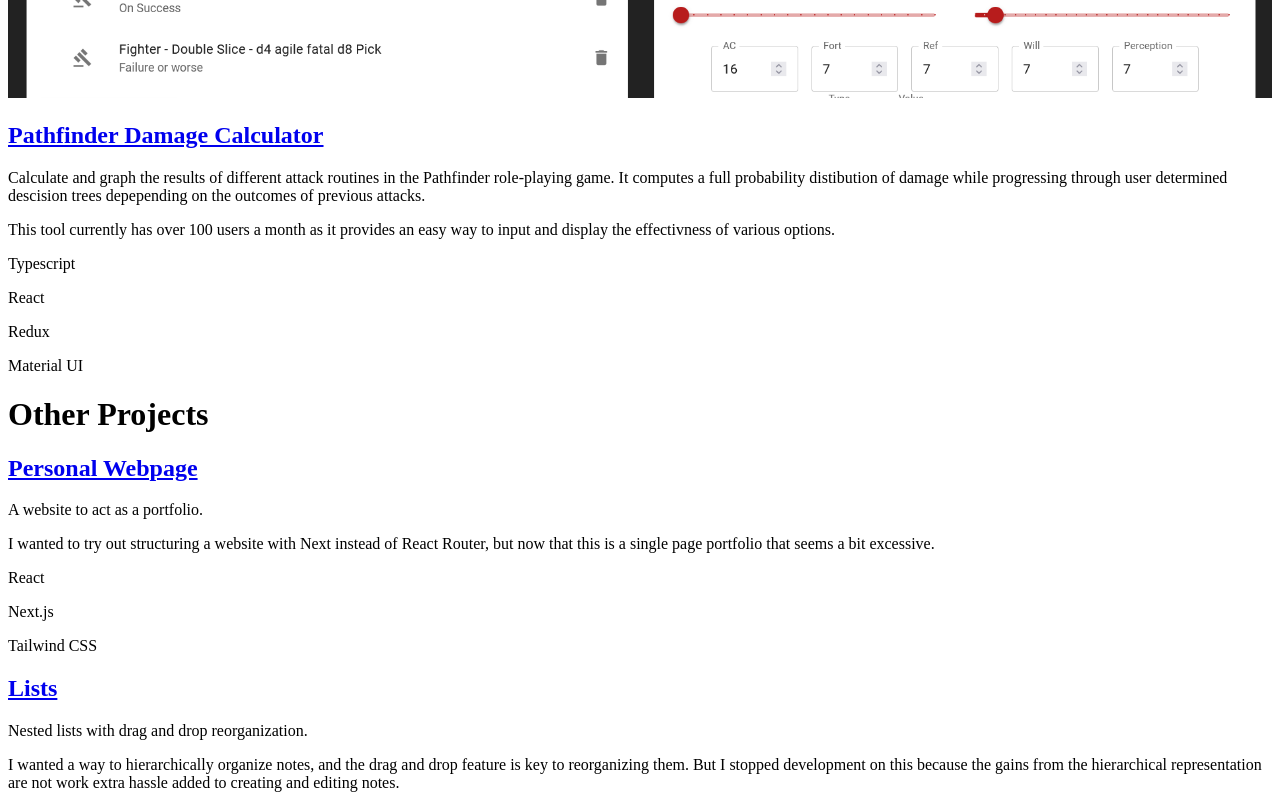
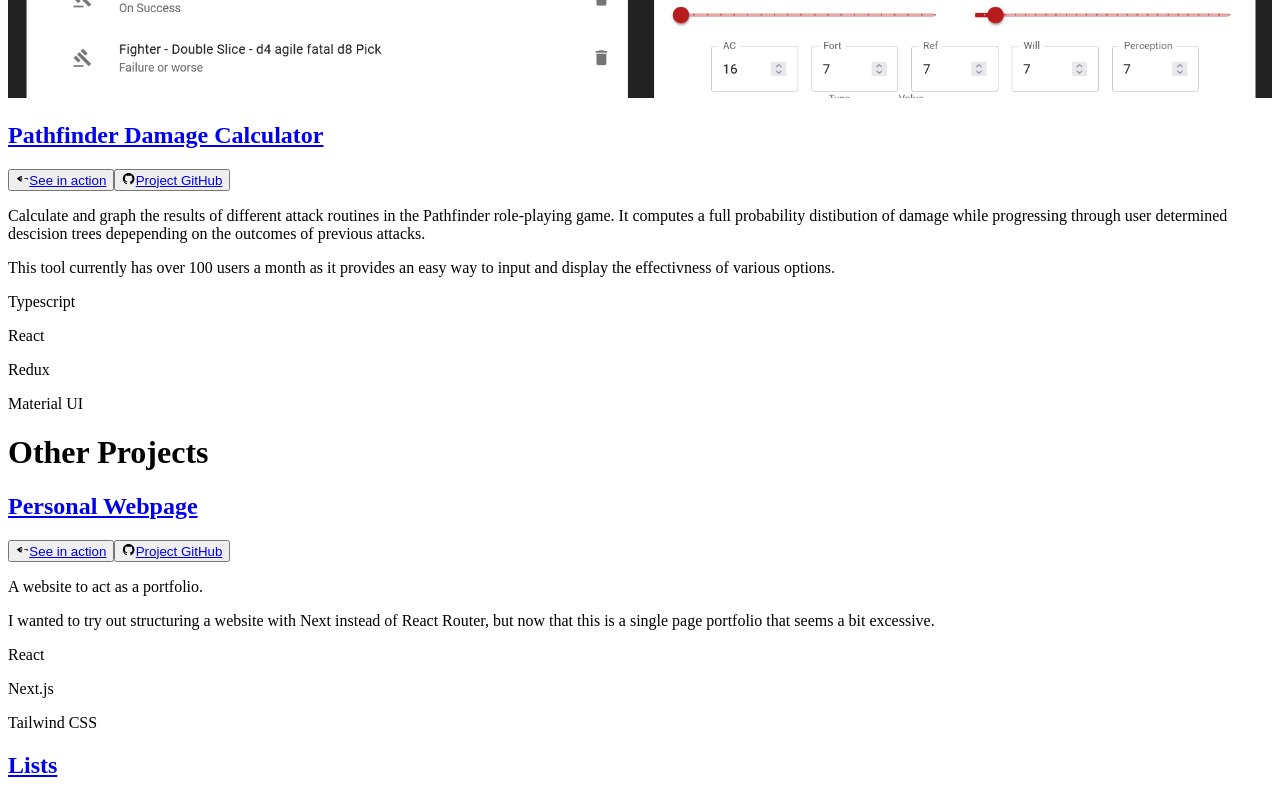
Before and after one commit to bahalbach/personal, a Next.js app: page / in a window 1280 px wide. Shown: the part 1000-1797 px from the top of the page. Built offline with nearby package versions, Linux system fonts and the light colour scheme.

Commit message:
Added links to projects

```diff
--- a/components/LinkButton.tsx
+++ b/components/LinkButton.tsx
@@ -1,16 +1,21 @@
 import React, { ReactNode } from "react";
 
+// add small link button for "view project" and "project github" links
 export default function LinkButton({
   href,
   text,
   icon,
+  text_size = "text-2xl",
 }: {
   icon: ReactNode;
   href: string;
   text: string;
+  text_size?: string;
 }) {
   return (
-    <button className="flex items-center gap-2 text-2xl text-white  my-2 border border-blue-500 px-4 py-2 bg-blue-500 hover:bg-blue-700">
+    <button
+      className={`flex items-center gap-2 ${text_size} text-white  my-2 border border-blue-500 px-4 py-2 bg-blue-500 hover:bg-blue-700`}
+    >
       {icon}
       <a href={href} target="_blank" rel="noopener noreferrer">
         <span>{text}</span>
--- a/components/Projects.tsx
+++ b/components/Projects.tsx
@@ -2,6 +2,60 @@ import React from "react";
 import Image from "next/image";
 import pf2calculator from "../public/images/pf2calculator.png";
 import userData from "../constants/data";
+import LinkButton from "./LinkButton";
+import { AiFillGithub } from "react-icons/ai";
+import { GiLookAt } from "react-icons/gi";
+
+function ProjectBody({
+  href,
+  github,
+  description,
+  techUsed,
+}: {
+  href: string;
+  github: string;
+  description: string[];
+  techUsed: string[];
+}) {
+  return (
+    <React.Fragment>
+      <div className="flex flex-row items-center flex-auto justify-evenly">
+        <LinkButton
+          href={href}
+          text="See in action"
+          text_size="text-sm"
+          icon={<GiLookAt />}
+        />
+        <LinkButton
+          href={github}
+          text="Project GitHub"
+          text_size="text-sm"
+          icon={<AiFillGithub />}
+        />
+      </div>
+      {description.map((paragraph) => {
+        return (
+          <p
+            className="text-base text-gray-700 dark:text-gray-300"
+            key={paragraph}
+          >
+            {paragraph}
+          </p>
+        );
+      })}
+
+      <div className="flex justify-evenly gap-5 flex-wrap">
+        {techUsed.map((tech) => {
+          return (
+            <p key={tech} className="text-sm text-gray-800 dark:text-gray-200">
+              {tech}
+            </p>
+          );
+        })}
+      </div>
+    </React.Fragment>
+  );
+}
 
 export default function Projects() {
   return (
@@ -28,29 +82,12 @@ export default function Projects() {
                     {name}
                   </h2>
                 </a>
-                {description.map((paragraph) => {
-                  return (
-                    <p
-                      className="text-base text-gray-700 dark:text-gray-300"
-                      key={paragraph}
-                    >
-                      {paragraph}
-                    </p>
-                  );
-                })}
-
-                <div className="flex justify-evenly gap-5 flex-wrap">
-                  {techUsed.map((tech) => {
-                    return (
-                      <p
-                        key={tech}
-                        className="text-sm text-gray-800 dark:text-gray-200"
-                      >
-                        {tech}
-                      </p>
-                    );
-                  })}
-                </div>
+                <ProjectBody
+                  href={href}
+                  github={github}
+                  description={description}
+                  techUsed={techUsed}
+                />
               </div>
             </div>
           );
@@ -70,28 +107,12 @@ export default function Projects() {
                       {name}
                     </h2>
                   </a>
-                  {description.map((paragraph) => {
-                    return (
-                      <p
-                        className="text-base text-gray-700 dark:text-gray-300"
-                        key={paragraph}
-                      >
-                        {paragraph}
-                      </p>
-                    );
-                  })}
-                  <div className="flex justify-evenly">
-                    {techUsed.map((tech) => {
-                      return (
-                        <p
-                          key={tech}
-                          className="text-sm text-gray-800 dark:text-gray-200"
-                        >
-                          {tech}
-                        </p>
-                      );
-                    })}
-                  </div>
+                  <ProjectBody
+                    href={href}
+                    github={github}
+                    description={description}
+                    techUsed={techUsed}
+                  />
                 </div>
               </div>
             );
--- a/constants/data.js
+++ b/constants/data.js
@@ -57,7 +57,7 @@ const userData = {
         "I wanted to try out structuring a website with Next instead of React Router, but now that this is a single page portfolio that seems a bit excessive.",
       ],
       href: "/",
-      github: "",
+      github: "https://github.com/bahalbach/personal",
       techUsed: ["React", "Next.js", "Tailwind CSS"],
     },
     {
--- a/pages/index.tsx
+++ b/pages/index.tsx
@@ -26,7 +26,7 @@ const Home: NextPage = () => {
         <LinkButton
           icon={<AiFillGithub />}
           href={userData.socialLinks.github}
-          text="My Github"
+          text="My GitHub"
         />
       </div>
       <div className="max-w-6xl mx-auto p-5 sm:p-10">
@@ -41,7 +41,6 @@ const Home: NextPage = () => {
             <span>{userData.contact.phone}</span>
           </div>
         </div>
-
       </div>
     </Layout>
   );
```
